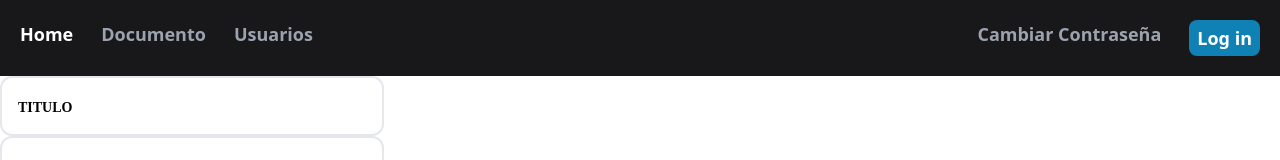
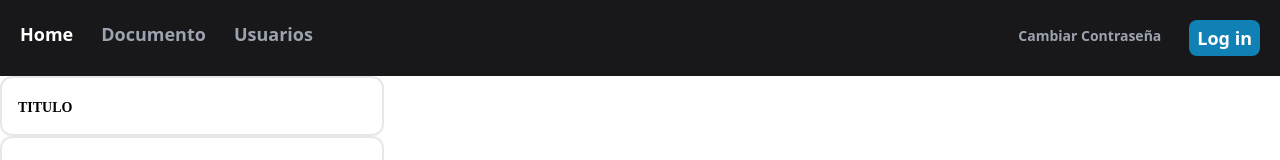
Before and after one commit to Jaguz78/Tesis, a React (Vite) app in the folder client/: page / in a window 1280 px wide. Shown: the top 160 px of the page. Built offline with nearby package versions, Linux system fonts and the light colour scheme.

Commit message:
tamaño "cambiar contraseña"

```diff
--- a/client/src/components/Navbar.jsx
+++ b/client/src/components/Navbar.jsx
@@ -20,7 +20,7 @@ export default function Navbar() {
       </ul>
 
       <ul className="flex mx-5 space-x-7">
-        <li>
+        <li className="text-sm py-1.5">
           <NavLink to='/cambiarContraseña' style={({ isActive }) => {
           return isActive ? { color: "white" } : {};}}>Cambiar Contraseña</NavLink>
         </li>
```
